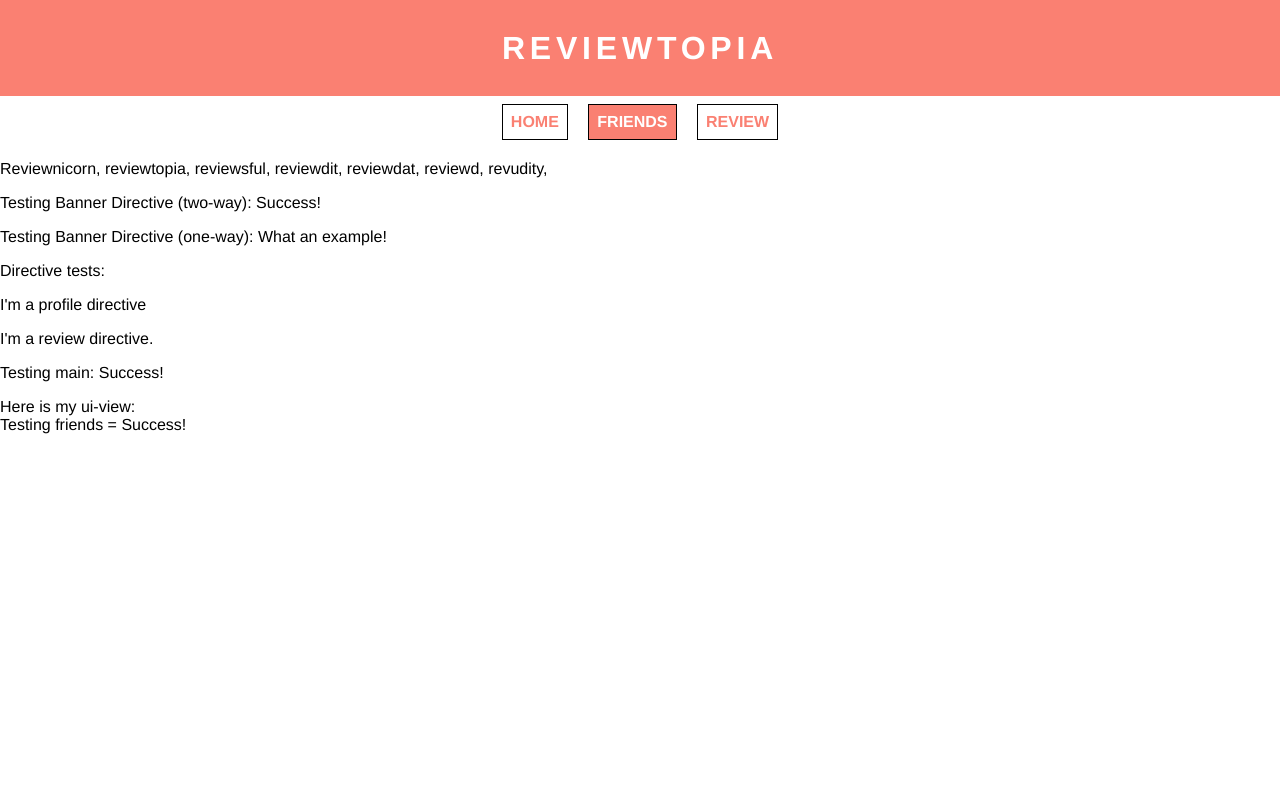
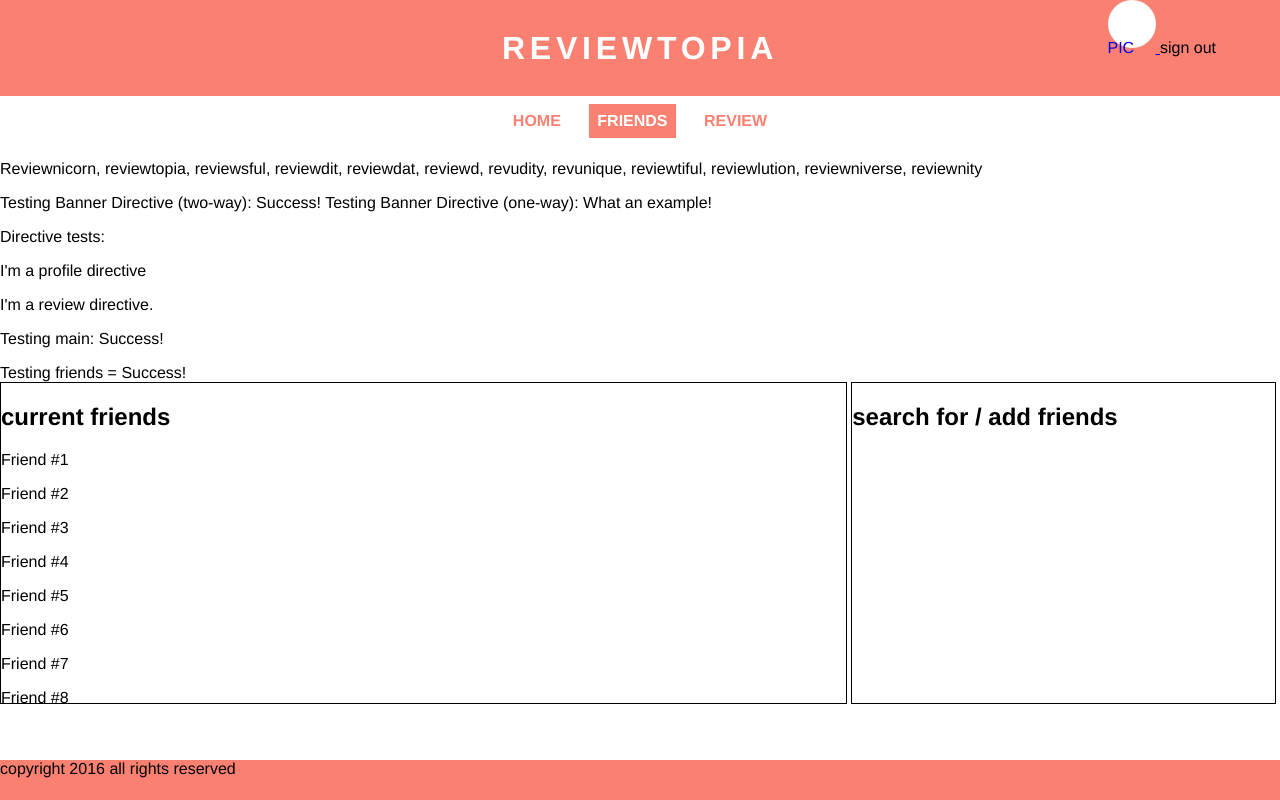
Before and after one commit to 3chordme/reviewtopia, a website: page core/public/app/index.html at #!/friends in a window 1280 px wide. Drawn offline with nearby package versions, Linux system fonts and the light colour scheme; some packages are replaced by stand-ins of ours; files whose address does not match are found by name.

Commit message:
Everything is awful, I'm going home.

```diff
--- a/core/public/app/directives/banner/banner.directive.js
+++ b/core/public/app/directives/banner/banner.directive.js
@@ -4,8 +4,9 @@ angular.module('reviewnicorn').directive('banner', function() {
       templateUrl: './directives/banner/banner.template.html'
     , restrict: 'E'
     , scope: {
-          dirTest: "="
-        , dirExample: "@"
+          dirTest: "=" //two-way binding, becomes equal to var on (parent) ctrl's scope
+        , dirExample: "@" //becomes string
+        //& is used for functions
       }
   };
 
--- a/core/public/app/directives/banner/banner.template.html
+++ b/core/public/app/directives/banner/banner.template.html
@@ -1,4 +1,14 @@
-<header><h1>Reviewtopia</h1></header>
+<header>
+  <div class="title">
+    <h1>Reviewtopia</h1>
+  </div>
+  <div class="signout">
+    <a ui-sref="profile">
+      <div class="pic">PIC</div>
+    </a>
+    <a ui-sref="#">sign out</a>
+  </div>
+</header>
 
 <nav>
   <a ui-sref="home" ui-sref-active="active">Home</a>
@@ -6,7 +16,7 @@
   <a ui-sref="review" ui-sref-active="active">Review</a>
 </nav>
 
-<p>Reviewnicorn, reviewtopia, reviewsful, reviewdit, reviewdat, reviewd, revudity,</p>
+<p>Reviewnicorn, reviewtopia, reviewsful, reviewdit, reviewdat, reviewd, revudity,
+revunique, reviewtiful, reviewlution, reviewniverse, reviewnity</p>
 
-<p>Testing Banner Directive (two-way): {{ dirTest }}</p>
-<p>Testing Banner Directive (one-way): {{ dirExample }}</p>
+<p>Testing Banner Directive (two-way): {{ dirTest }} Testing Banner Directive (one-way): {{ dirExample }}</p>
--- a/core/public/app/features/friends/friends.template.html
+++ b/core/public/app/features/friends/friends.template.html
@@ -1 +1,19 @@
-Testing friends = {{ test }}
+<div>Testing friends = {{ test }}</div>
+
+<div style="border: 1px solid black; width: 66%; height: 20em; overflow: scroll; display: inline-block">
+  <h2>current friends</h2>
+  <p>Friend #1</p>
+  <p>Friend #2</p>
+  <p>Friend #3</p>
+  <p>Friend #4</p>
+  <p>Friend #5</p>
+  <p>Friend #6</p>
+  <p>Friend #7</p>
+  <p>Friend #8</p>
+  <p>Friend #9</p>
+  <p>Friend #10</p>
+</div>
+
+<div style="border: 1px solid black; width: 33%; height: 20em; overflow: scroll; display: inline-block">
+  <h2>search for / add friends</h2>
+</div>
--- a/core/public/app/index.html
+++ b/core/public/app/index.html
@@ -7,16 +7,28 @@
 </head>
 <body ng-controller="mainCtrl">
 
+<div id="wrapper">
   <banner dir-test="test" dir-example="What an example!"></banner>
 
+  <main>
     <p>Directive tests:</p>
     <profile></profile>
     <review></review>
 
     <p>Testing main: {{test}}</p>
 
-Here is my ui-view:
     <div ui-view></div>
+  </main>
+
+  <footer>
+    copyright 2016 all rights reserved
+  </footer>
+</div>
+
+
+<!--
+SCRIPTS
+-->
 
 <!-- libraries -->
 <script src="https://ajax.googleapis.com/ajax/libs/angularjs/1.4.9/angular.min.js"></script>
--- a/core/public/app/styles/style.css
+++ b/core/public/app/styles/style.css
@@ -1,9 +1,15 @@
 html, body {
-  width: 100%;
   margin: 0;
   padding: 0;
+  width: 100%;
+  height: 100%;
   font-family: helvetica;
   box-sizing: border-box;
+}
+
+#wrapper {
+  min-height: 100%;
+  position: relative;
 }
 
 /********/
@@ -14,7 +20,6 @@ header {
   width: 100%;
   background-color: salmon;
   height: 6em;
-  text-align: center;
 }
 
 nav {
@@ -27,7 +32,6 @@ nav * {
   text-transform: uppercase;
   font-weight: bold;
   color: salmon;
-  border: 1px solid black;
   margin: .5em;
   padding: .5em;
   display: inline-block;
@@ -38,14 +42,36 @@ h1 {
   padding: 0;
 }
 
-header > h1 {
-  /*font-weight: 100;*/
+header > div {
+  line-height: 6em;
+}
+
+.title {
+  /*outline: 1px solid black;*/
+  width: 50%;
+  margin: 0 auto;
+  text-align: center;
+}
+
+.signout {
+  /*outline: 2px solid red;*/
+  position: absolute;
+  top: 0;
+  right: 4em;
+}
+
+header > div > h1 {
   letter-spacing: .15em;
   color: white;
   text-transform: uppercase;
-  position: relative;
-  top: 50%;
-  transform: translateY(-50%);
+}
+
+.pic {
+  height: 3em;
+  width: 3em;
+  border-radius: 100%;
+  background-color: white;
+  display: inline-block;
 }
 
 .active, nav *:hover {
@@ -56,3 +82,25 @@ header > h1 {
 .active {
   cursor: default;
 }
+
+/******/
+/*MAIN*/
+/******/
+
+main {
+  padding-bottom: 5em;
+}
+
+/********/
+/*FOOTER*/
+/********/
+
+footer {
+  position: absolute;
+  background-color: salmon;
+  width: 100%;
+  height: 2.5em;
+  position: absolute;
+  bottom: 0;
+  left: 0;
+}
```
Also changed, not shown: core/public/app/features/home/home.template.html (+3 -0 lines), core/public/app/features/profile/profile.template.html (+2 -1 lines). Lines whose indentation alone changed are shown as unchanged.
